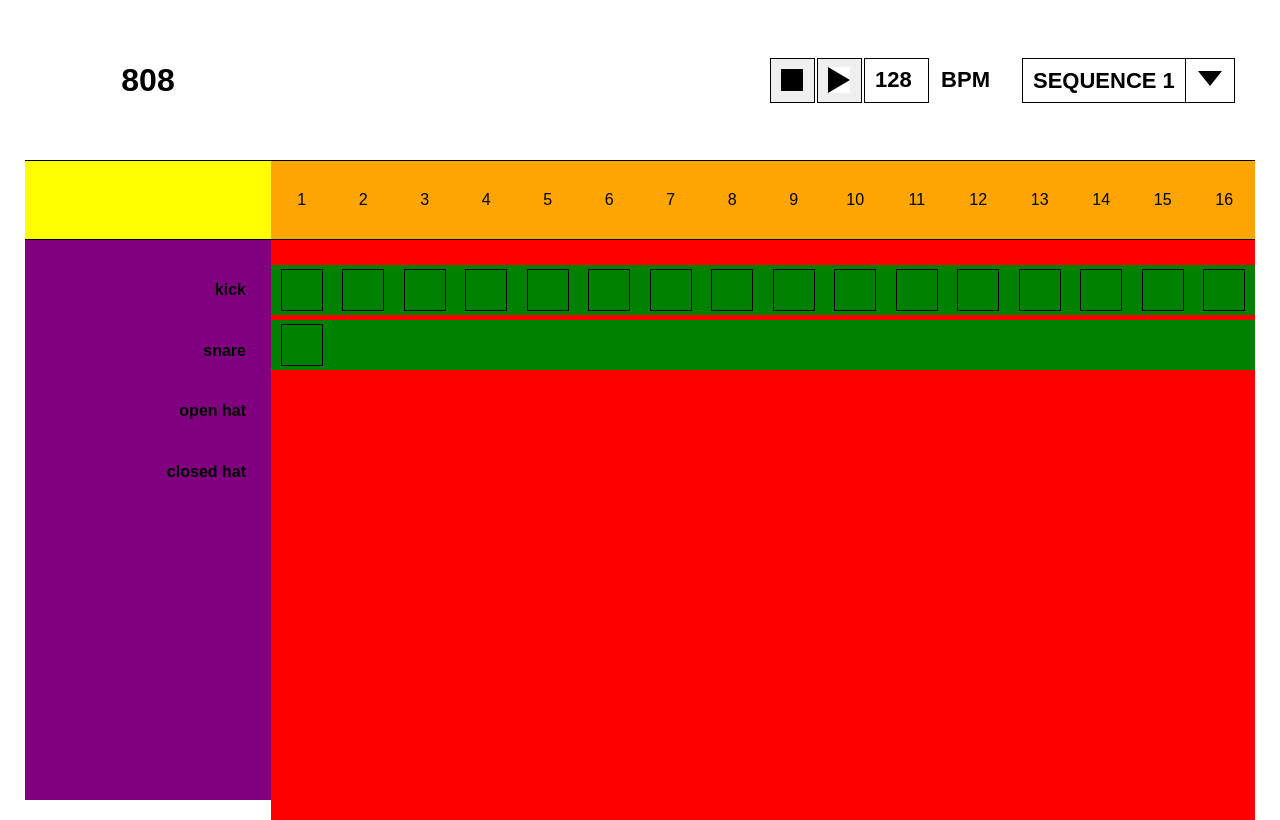
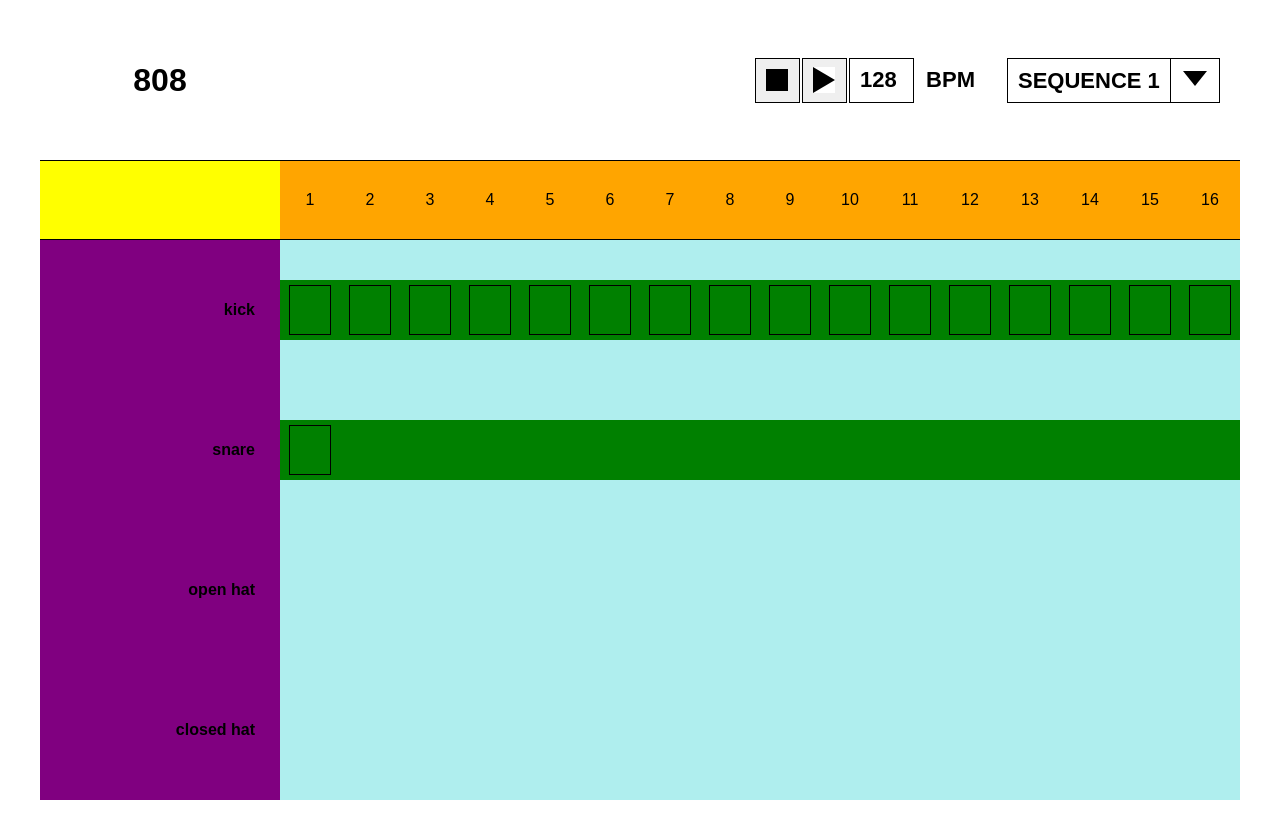
Before and after one commit to theerickramer/drum-machine, a React (Create React App) app: page / in a window 1280 px wide. Built offline with nearby package versions, Linux system fonts and the light colour scheme.

Commit message:
tighter alignment

```diff
--- a/src/App.css
+++ b/src/App.css
@@ -11,29 +11,32 @@ ul {
 
 .drum-machine {
   display: grid;
+  margin: 0 auto;
   padding: 0 25px;
+  max-width: 1200px;
   grid-template: 'name controls' 2fr 'space step-headers' 1fr 'instruments steps' 7fr / 1fr 4fr; }
   .drum-machine .instruments {
     grid-area: instruments;
-    background: purple;
-    display: flex;
-    flex-direction: column;
-    align-items: flex-end;
-    padding: 20px 25px; }
+    display: grid;
+    grid-template-rows: repeat(4, 1fr);
+    justify-items: end;
+    align-items: center;
+    padding: 0 25px;
+    background: purple; }
   .drum-machine .steps {
     grid-area: steps;
-    padding-top: 20px;
-    background: paleturquoise;
+    display: grid;
+    grid-template-rows: repeat(4, 1fr);
+    align-items: center;
     width: 100%;
     height: 100%;
-    background: red; }
+    background: paleturquoise; }
     .drum-machine .steps__row {
       display: grid;
       grid-area: step-headers;
       grid-template-columns: repeat(16, 1fr);
-      height: 50px;
+      height: 60px;
       width: 100%;
-      margin: 5px 0;
       background: green; }
     .drum-machine .steps .step {
       width: 80%;
--- a/src/App.scss
+++ b/src/App.scss
@@ -13,7 +13,9 @@ ul {
 
 .drum-machine {
   display: grid;
+  margin: 0 auto;
   padding: 0 25px;
+  max-width: 1200px;
   grid-template:
     'name controls' 2fr
     'space step-headers' 1fr
@@ -22,28 +24,29 @@ ul {
 
   .instruments {
     grid-area: instruments;
+    display: grid;
+    grid-template-rows: repeat(4, 1fr);
+    justify-items: end;
+    align-items: center;
+    padding: 0 25px;
     background: purple;
-    display: flex;
-    flex-direction: column;
-    align-items: flex-end;
-    padding: 20px 25px;
   }
 
   .steps {
     grid-area: steps;
-    padding-top: 20px;
-    background: paleturquoise;
+    display: grid;
+    grid-template-rows: repeat(4, 1fr);
+    align-items: center;
     width: 100%;
     height: 100%;
-    background: red;
+    background: paleturquoise;
 
     &__row {
       display: grid;
       grid-area: step-headers;
       grid-template-columns: repeat(16, 1fr);
-      height: 50px;
+      height: 60px;
       width: 100%;
-      margin: 5px 0;
       background: green;
     }
 
```
